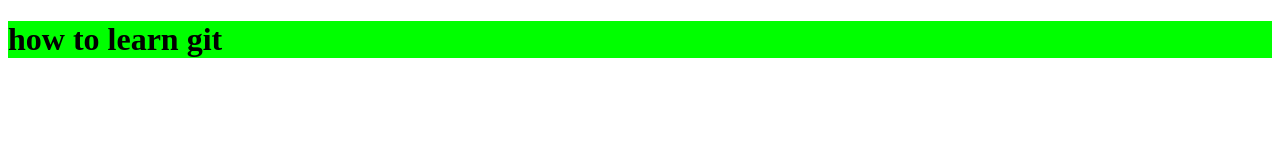
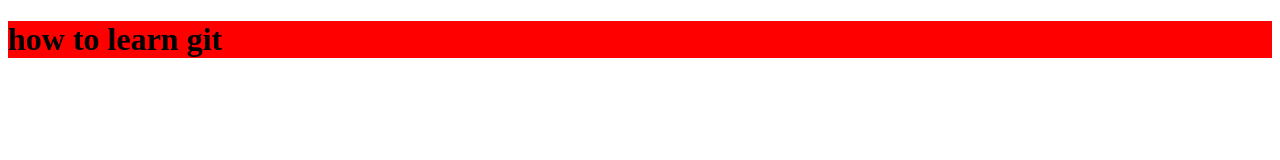
Before and after one commit to 66719/Git-Learning, a plain HTML site: page index.html in a window 1280 px wide. Drawn offline with Linux system fonts and the light colour scheme.

Commit message:
color red

```diff
--- a/style.css
+++ b/style.css
@@ -1,3 +1,3 @@
 h1 {
-    background-color: lime;
+    background-color: red;
 }
```
